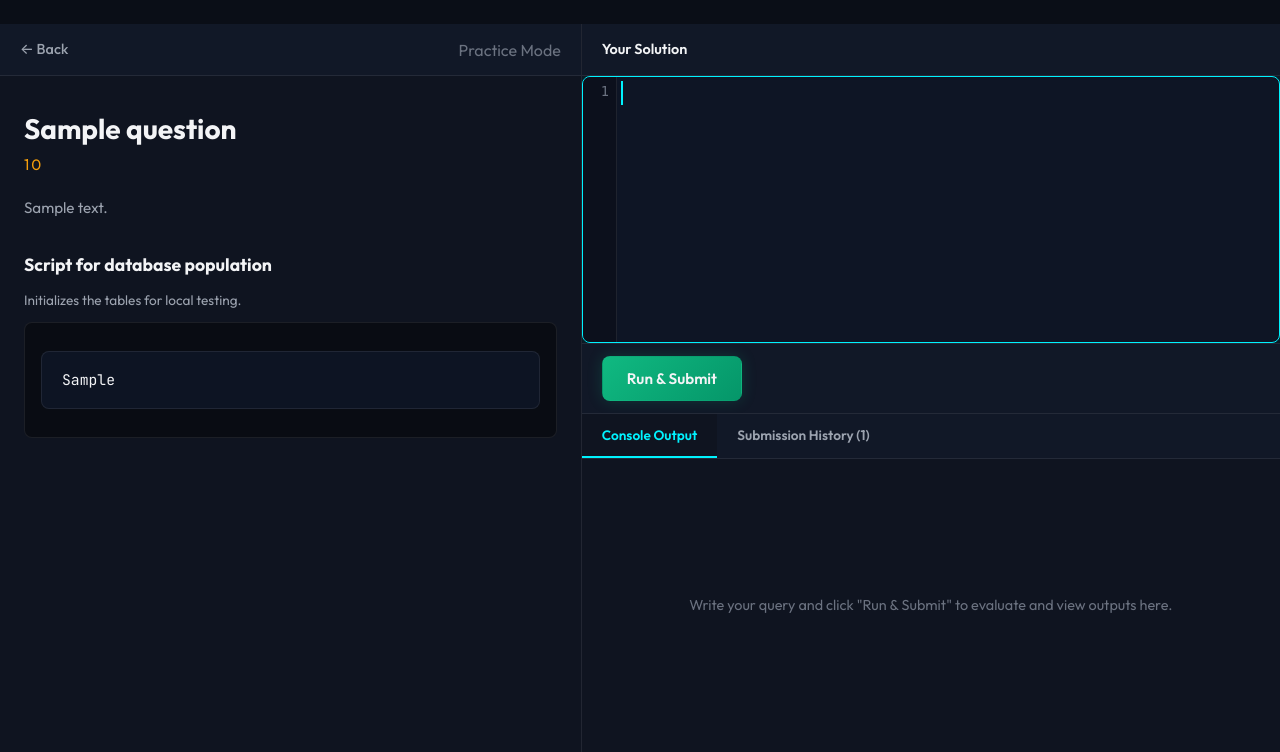
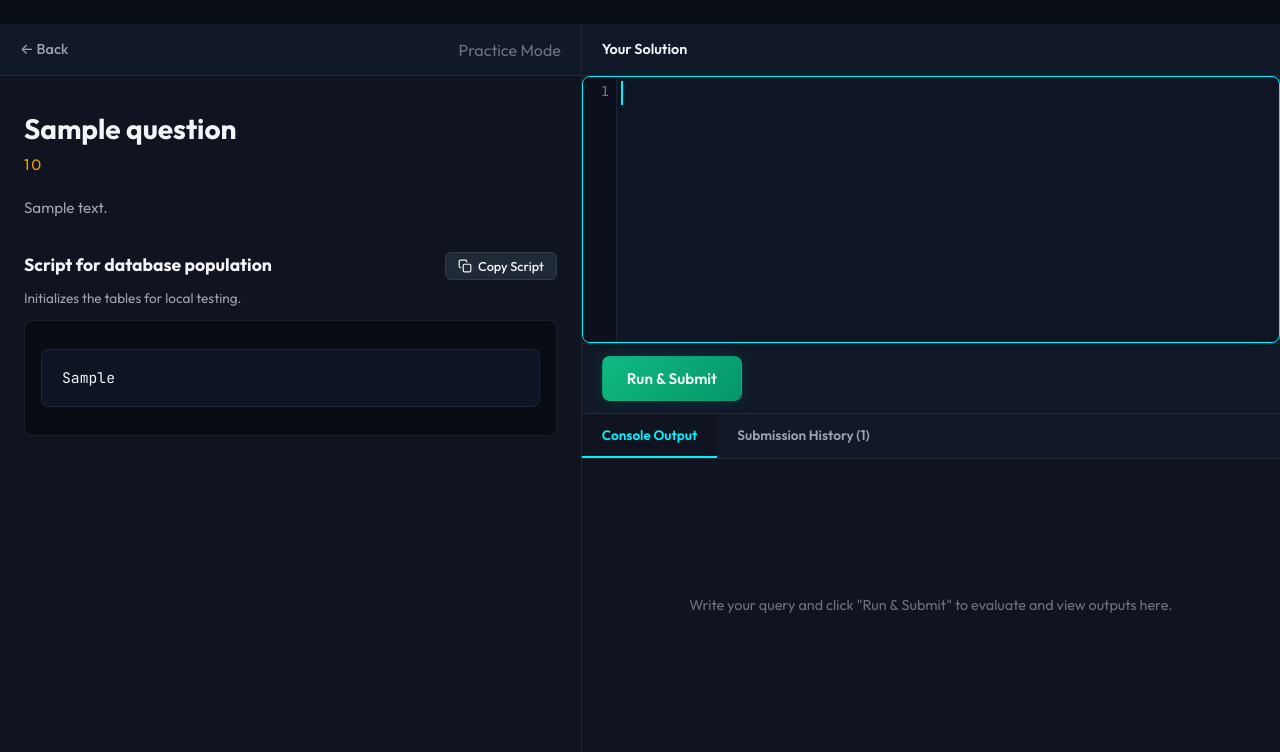
Before and after one commit to brizzigui/sqlrace, a Flask app: page /question/1 in a window 1280 px wide. Shown: the part 75-827 px from the top of the page. Run offline with Flask 3, Linux system fonts and the light colour scheme; the visitor is signed in with stand-in values (Sample User, id 1); a database or web service that is not in the repository returns one stand-in record (values such as "Sample title"); some libraries are stand-ins or nearby versions.

Commit message:
copy button

```diff
--- a/static/css/style.css
+++ b/static/css/style.css
@@ -986,9 +986,46 @@ textarea {
     background: rgba(0, 0, 0, 0.3) !important;
 }
 
+.schema-header {
+    display: flex;
+    align-items: center;
+    justify-content: space-between;
+    gap: 12px;
+    margin-bottom: 8px;
+}
+
 .schema-viewer h3 {
     font-size: 1.1rem;
-    margin-bottom: 12px;
+    margin-bottom: 0;
+}
+
+.copy-schema-btn {
+    padding: 5px 12px;
+    font-size: 0.8rem;
+    font-weight: 500;
+    font-family: inherit;
+    border-radius: 6px;
+    background: var(--bg-surface-elevated);
+    border: 1px solid var(--border-color);
+    color: var(--text-primary);
+    cursor: pointer;
+    transition: var(--transition-smooth);
+    display: inline-flex;
+    align-items: center;
+    gap: 6px;
+    white-space: nowrap;
+}
+
+.copy-schema-btn:hover {
+    border-color: var(--primary-color);
+    color: var(--primary-color);
+    background: rgba(0, 242, 254, 0.08);
+}
+
+.copy-schema-btn.copied {
+    border-color: var(--color-accepted);
+    color: var(--color-accepted);
+    background: var(--color-accepted-bg);
 }
 
 .schema-viewer p {
--- a/static/js/main.js
+++ b/static/js/main.js
@@ -646,3 +646,34 @@ window.addEventListener('resize', () => {
         switchMobileTab(activeTab);
     }
 });
+
+/* --------------------------------------------------------------------------
+   Quick Copy Handler for Schema / Database Population Script
+   -------------------------------------------------------------------------- */
+function copySchemaScript(btn) {
+    const codeEl = document.getElementById('schema-sql-code');
+    if (!codeEl) return;
+    const textToCopy = codeEl.textContent || codeEl.innerText;
+
+    navigator.clipboard.writeText(textToCopy).then(() => {
+        const textSpan = btn.querySelector('.copy-text');
+        const originalText = textSpan ? textSpan.textContent : btn.textContent;
+        const copiedLabel = (window.JS_TRANSLATIONS && window.JS_TRANSLATIONS.copied) ? window.JS_TRANSLATIONS.copied : 'Copied!';
+
+        btn.classList.add('copied');
+        if (textSpan) {
+            textSpan.textContent = copiedLabel;
+        } else {
+            btn.textContent = `✓ ${copiedLabel}`;
+        }
+
+        setTimeout(() => {
+            btn.classList.remove('copied');
+            if (textSpan) {
+                textSpan.textContent = originalText;
+            } else {
+                btn.textContent = originalText;
+            }
+        }, 2000);
+    });
+}
--- a/templates/base.html
+++ b/templates/base.html
@@ -133,7 +133,9 @@
             no_teams_registered: "{{ _('leaderboard_empty') }}",
             you: "{{ _('admin_you') }}",
             live_refresh: "{{ _('leaderboard_refresh') }}",
-            refresh_failed: "{{ _('refresh_failed') }}"
+            refresh_failed: "{{ _('refresh_failed') }}",
+            copy_script: "{{ _('editor_copy_script') }}",
+            copied: "{{ _('editor_copied') }}"
         };
     </script>
     <!-- CodeMirror 5, Prism & KaTeX JS Libraries -->
--- a/templates/question_editor.html
+++ b/templates/question_editor.html
@@ -46,10 +46,19 @@
             </div>
 
             <div class="schema-viewer">
-                <h3>{{ _('editor_schema_title') }}</h3>
+                <div class="schema-header">
+                    <h3>{{ _('editor_schema_title') }}</h3>
+                    <button type="button" class="copy-schema-btn" onclick="copySchemaScript(this)" title="{{ _('editor_copy_script') }}">
+                        <svg width="14" height="14" viewBox="0 0 24 24" fill="none" stroke="currentColor" stroke-width="2" stroke-linecap="round" stroke-linejoin="round">
+                            <rect x="9" y="9" width="13" height="13" rx="2" ry="2"></rect>
+                            <path d="M5 15H4a2 2 0 0 1-2-2V4a2 2 0 0 1 2-2h9a2 2 0 0 1 2 2v1"></path>
+                        </svg>
+                        <span class="copy-text">{{ _('editor_copy_script') }}</span>
+                    </button>
+                </div>
                 <p>{{ _('editor_schema_desc') }}</p>
                 <div class="code-container">
-                    <pre><code class="language-sql">{{ question.init_sql }}</code></pre>
+                    <pre><code id="schema-sql-code" class="language-sql">{{ question.init_sql }}</code></pre>
                 </div>
             </div>
         </div>
--- a/translations.py
+++ b/translations.py
@@ -59,6 +59,8 @@ TRANSLATIONS = {
         'editor_ends_in': 'Ends in',
         'editor_schema_title': 'Script for database population',
         'editor_schema_desc': 'Initializes the tables for local testing.',
+        'editor_copy_script': 'Copy Script',
+        'editor_copied': 'Copied!',
         'editor_label': 'Your Solution',
         'editor_target_db': 'Target DB',
         'editor_submit': 'Run & Submit',
@@ -428,6 +430,8 @@ TRANSLATIONS = {
         'editor_ends_in': 'Termina em',
         'editor_schema_title': 'Script de povoamento do banco',
         'editor_schema_desc': 'Inicializa as tabelas para realização de testes locais',
+        'editor_copy_script': 'Copiar Script',
+        'editor_copied': 'Copiado!',
         'editor_label': 'Sua Solução',
         'editor_target_db': 'BD Alvo',
         'editor_submit': 'Executar e Enviar',
```
